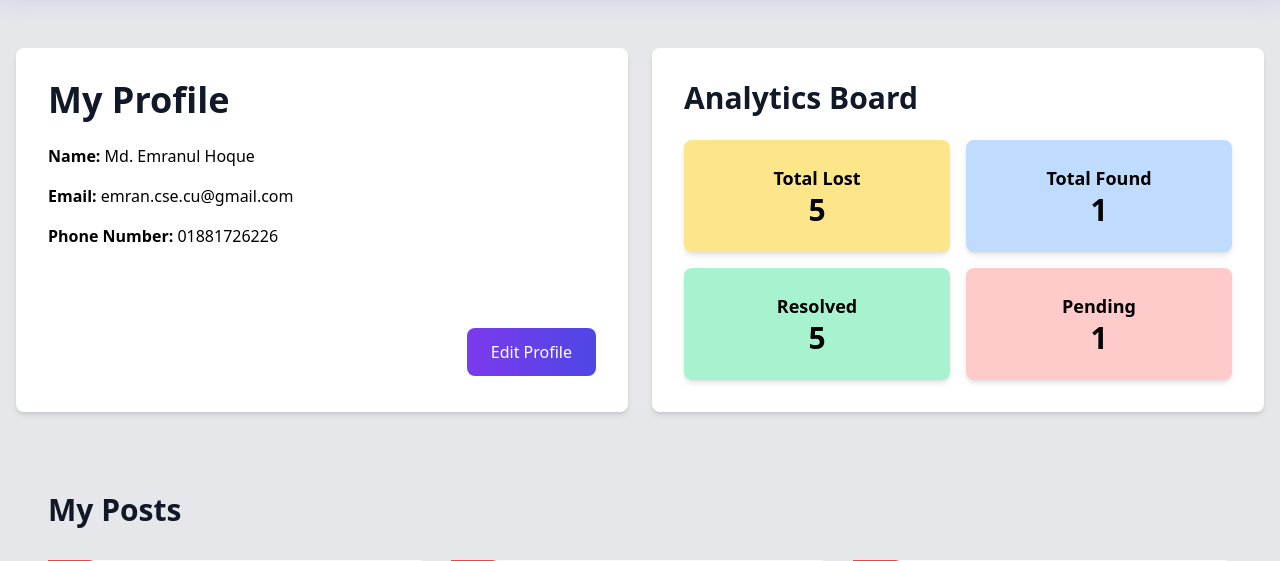
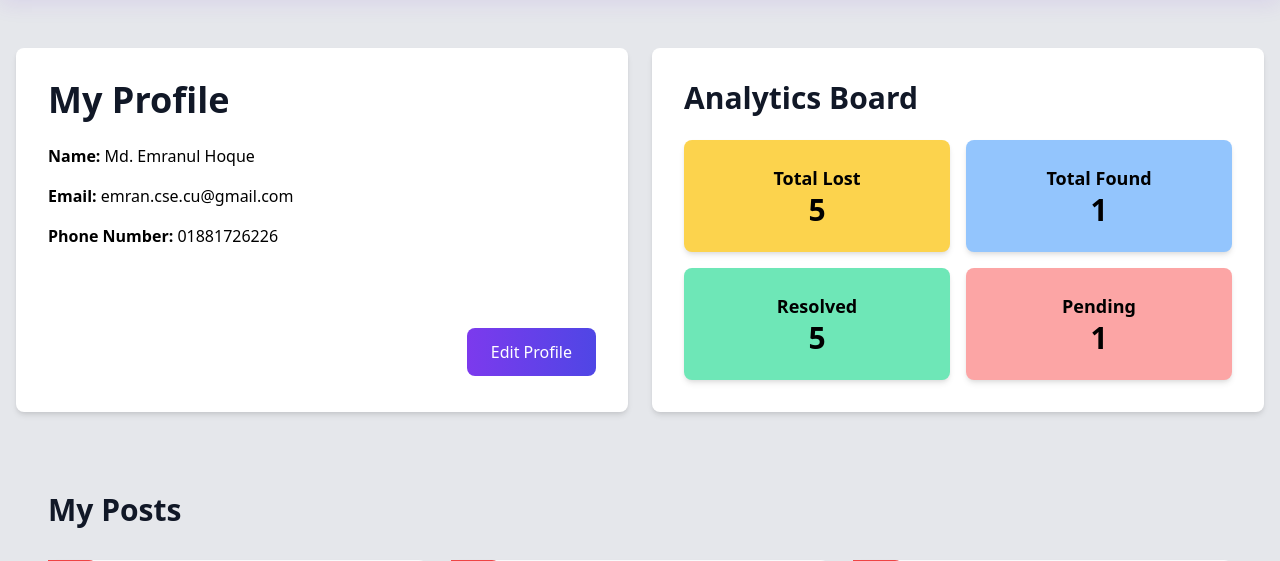
Before and after one commit to EmranHoque/DatabaseProject_ChittagongUniversityLostAndFoundSystem, a PHP site: page /my_profile.php in a window 1280 px wide. Shown: the part 64-625 px from the top of the page. Run offline with PHP 8.4, Linux system fonts and the light colour scheme; a user stored in the database is signed in; data comes from the database, SQL or seed files in the repository.

Commit message:
Update the colors a bit

```diff
--- a/my_profile.php
+++ b/my_profile.php
@@ -69,19 +69,19 @@ $posts = $stmt_posts->fetchAll(PDO::FETCH_ASSOC);
             <div class="bg-white p-8 rounded-lg shadow-md">
                 <h2 class="text-3xl font-semibold text-gray-900 mb-6">Analytics Board</h2>
                 <div class="grid grid-cols-2 gap-4">
-                    <div class="bg-yellow-200 p-6 rounded-lg shadow-md text-center">
+                    <div class="bg-yellow-300 p-6 rounded-lg shadow-md text-center">
                         <h3 class="text-lg font-semibold">Total Lost</h3>
                         <p class="text-3xl font-bold"><?= htmlspecialchars($stats['total_lost']) ?></p>
                     </div>
-                    <div class="bg-blue-200 p-6 rounded-lg shadow-md text-center">
+                    <div class="bg-blue-300 p-6 rounded-lg shadow-md text-center">
                         <h3 class="text-lg font-semibold">Total Found</h3>
                         <p class="text-3xl font-bold"><?= htmlspecialchars($stats['total_found']) ?></p>
                     </div>
-                    <div class="bg-green-200 p-6 rounded-lg shadow-md text-center">
+                    <div class="bg-green-300 p-6 rounded-lg shadow-md text-center">
                         <h3 class="text-lg font-semibold">Resolved</h3>
                         <p class="text-3xl font-bold"><?= htmlspecialchars($stats['resolved']) ?></p>
                     </div>
-                    <div class="bg-red-200 p-6 rounded-lg shadow-md text-center">
+                    <div class="bg-red-300 p-6 rounded-lg shadow-md text-center">
                         <h3 class="text-lg font-semibold">Pending</h3>
                         <p class="text-3xl font-bold"><?= htmlspecialchars($stats['unresolved']) ?></p>
                     </div>
```
